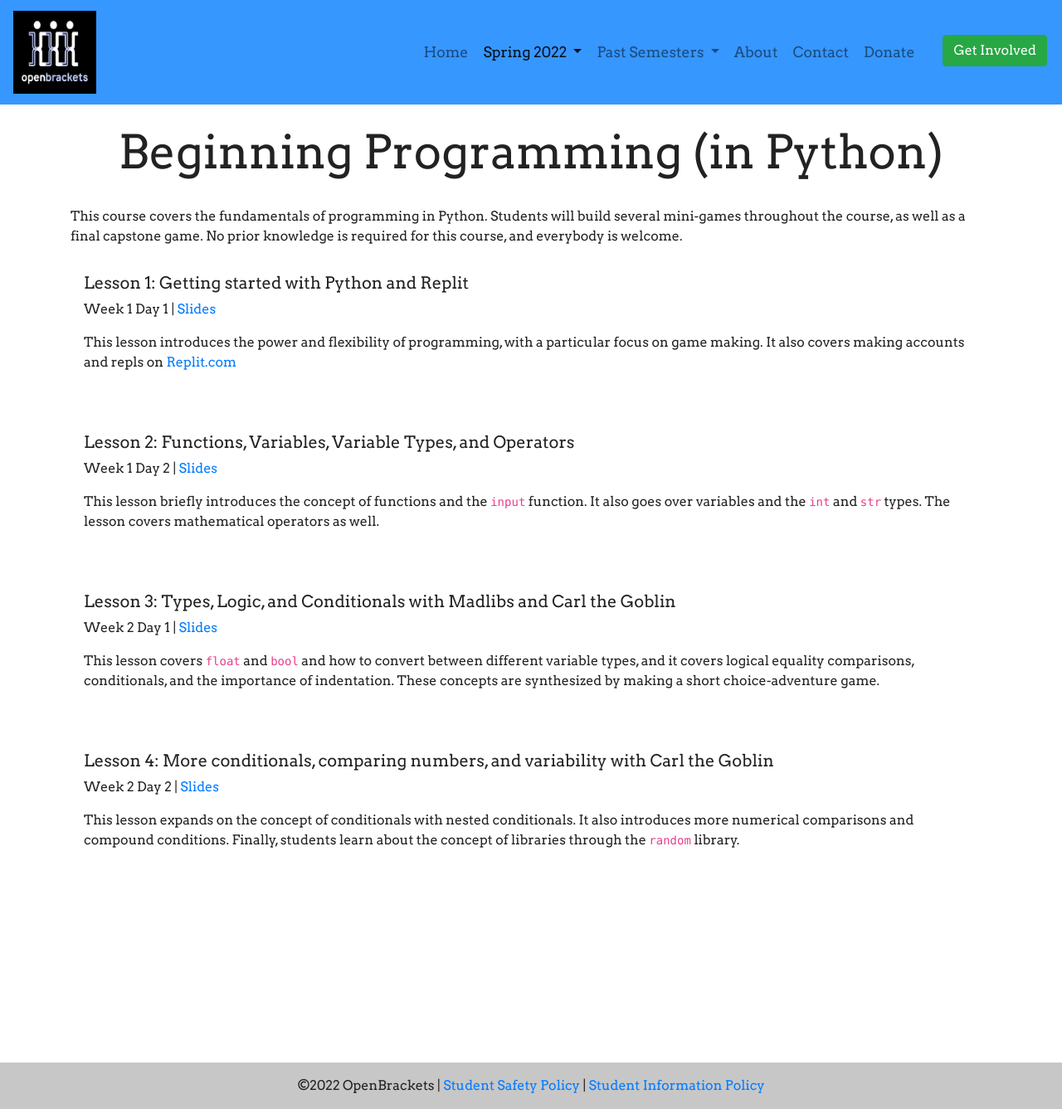
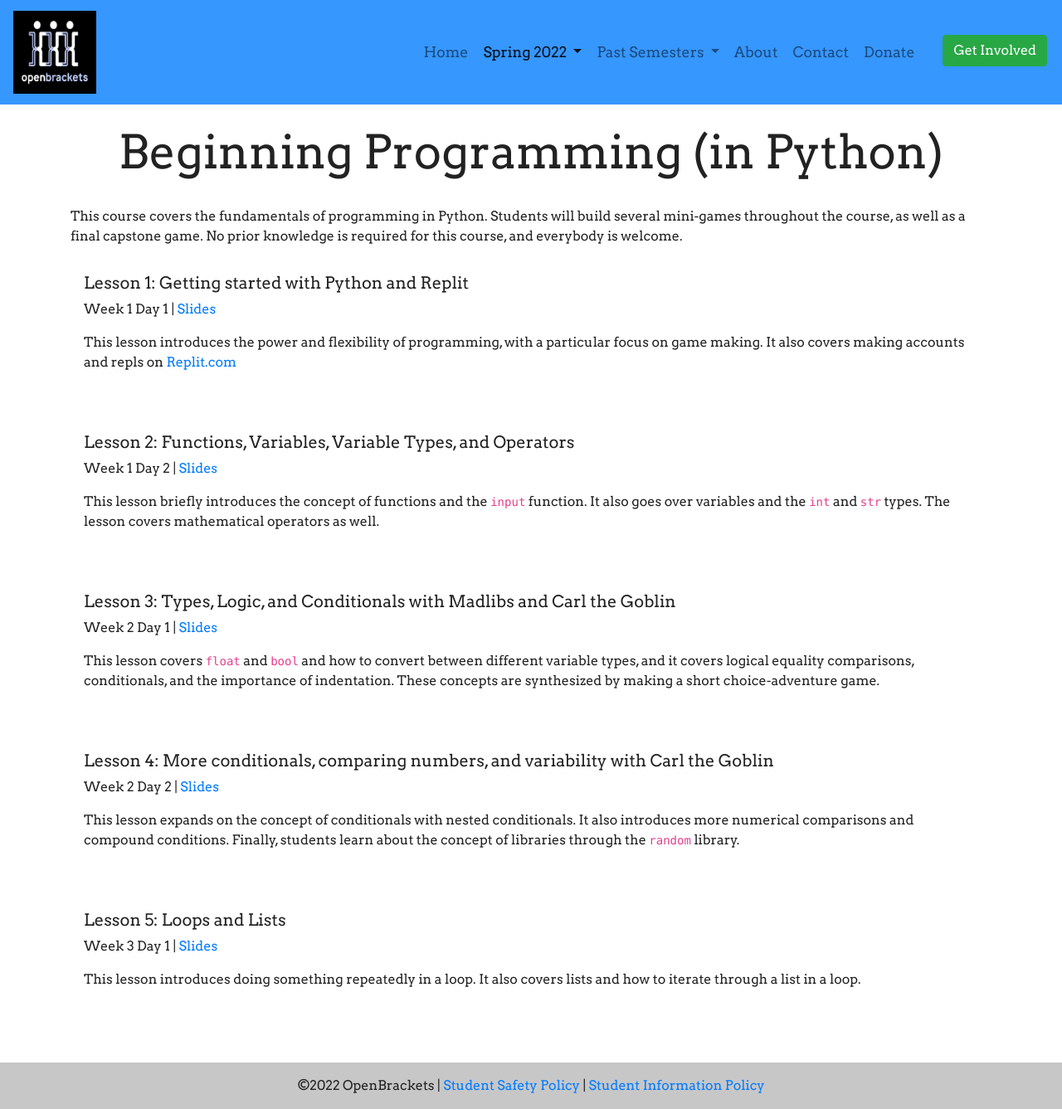
Before and after one commit to qpwoeirut/OpenBrackets-website, a Jekyll site: the page built from spring2022/beginningPython.html, in a window 1280 px wide and 1337 px high. Shown: the whole window at 83% size. Built offline with Jekyll 4.4.1, drawn with Linux system fonts in a browser that asks for light colours.

Commit message:
Add lesson 5 for Beginning Programming (in Python)

```diff
--- a/spring2022/beginningPython.html
+++ b/spring2022/beginningPython.html
@@ -66,3 +66,14 @@ navbarHighlight: spring2022
         <br>
     </div>
 </div>
+<div class="col-12 media">
+    <div class="media-body">
+        <h5 class="mt-0">Lesson 5: Loops and Lists </h5>
+        <p>Week 3 Day 1 | <a
+                href="https://docs.google.com/presentation/d/1JuEWtTxPNtjwnH2i8aDIk0gzmEeRhe_t7fJ_IWUVkCw/"
+                target="_blank">Slides</a></p>
+        <p>This lesson introduces doing something repeatedly in a loop. It also covers lists and how to iterate through a list in a loop.
+        </p>
+        <br>
+    </div>
+</div>
```
